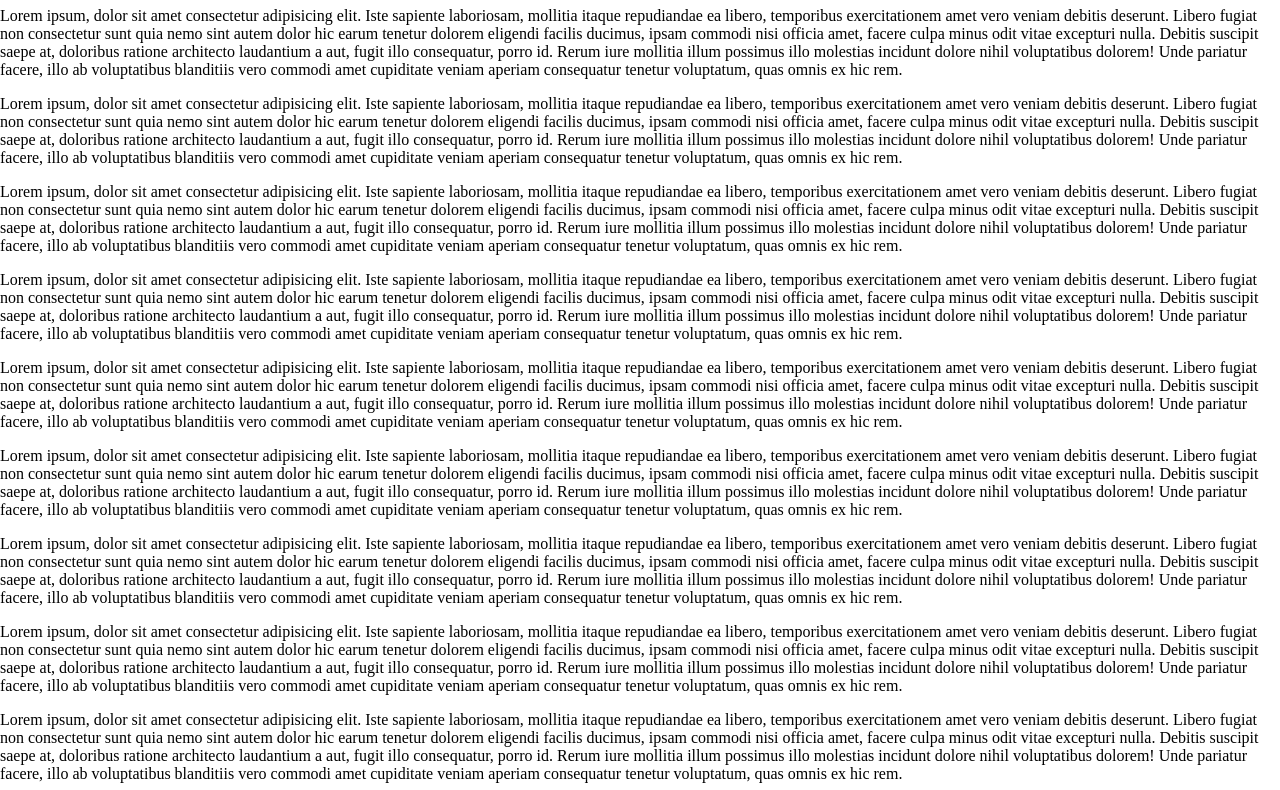
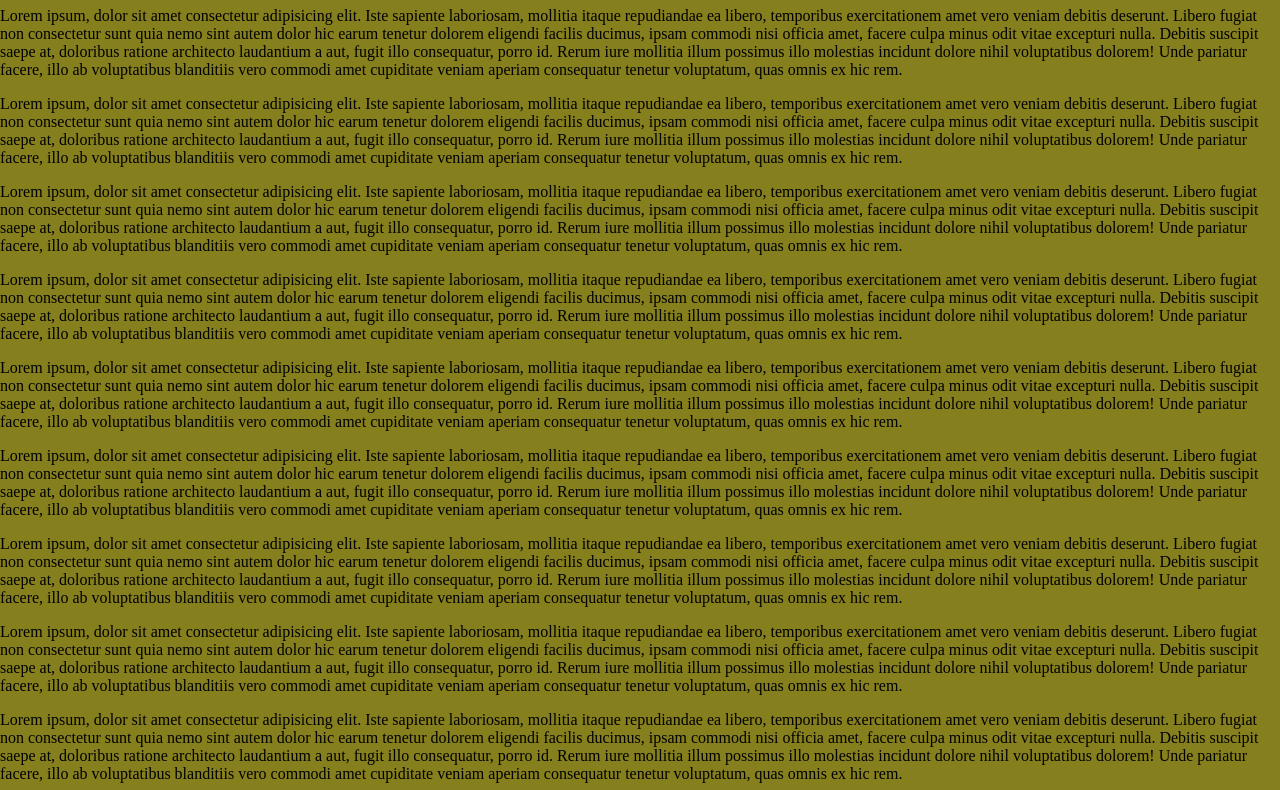
Before and after one commit to KallaiT/RDv2, a plain HTML site: page index.html in a window 1280 px wide. Shown: the part 152-942 px from the top of the page. Drawn offline with Linux system fonts and the light colour scheme.

Commit message:
Dark mode

```diff
--- a/style.css
+++ b/style.css
@@ -5,6 +5,7 @@
 body {
   margin: 0;
   padding-top: 60px;
+  background-color: #867f1d;
 }
 
 #menuCheckBox,
@@ -30,7 +31,7 @@ nav a {
   color: white;
   text-decoration: none;
   font-size: 26px;
-  font-family: 'Gill Sans', 'Gill Sans MT', Calibri, 'Trebuchet MS', sans-serif;
+  font-family: "Gill Sans", "Gill Sans MT", Calibri, "Trebuchet MS", sans-serif;
   letter-spacing: 1px;
   padding: 2px 10px;
 }
```
